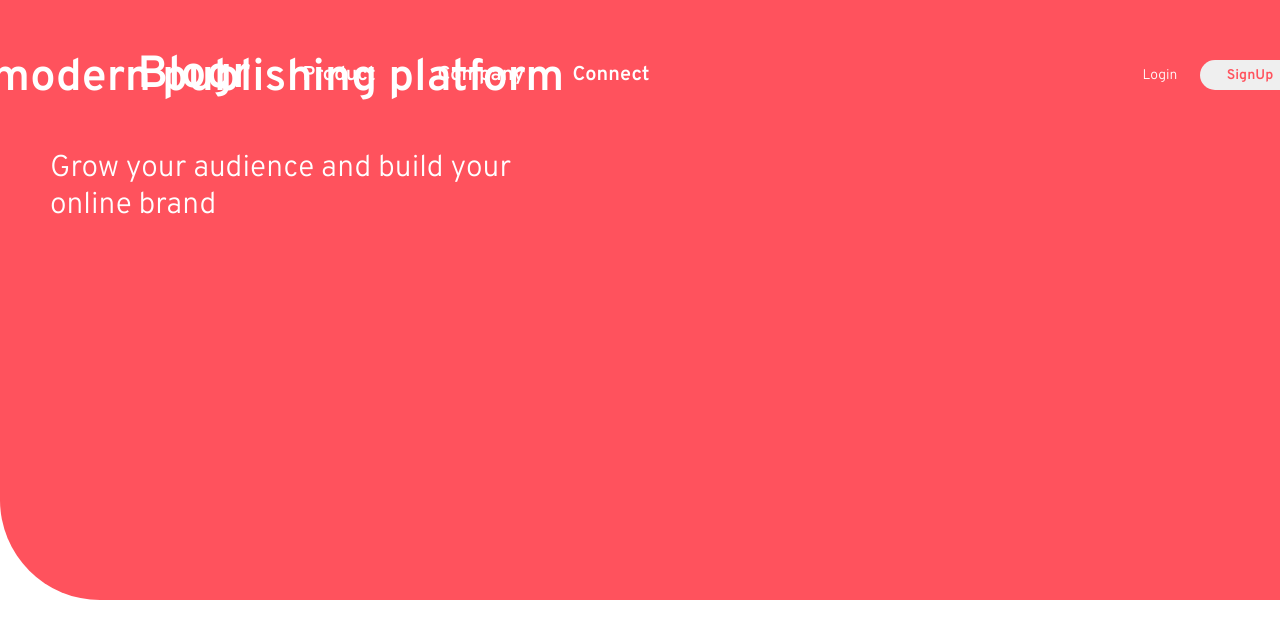
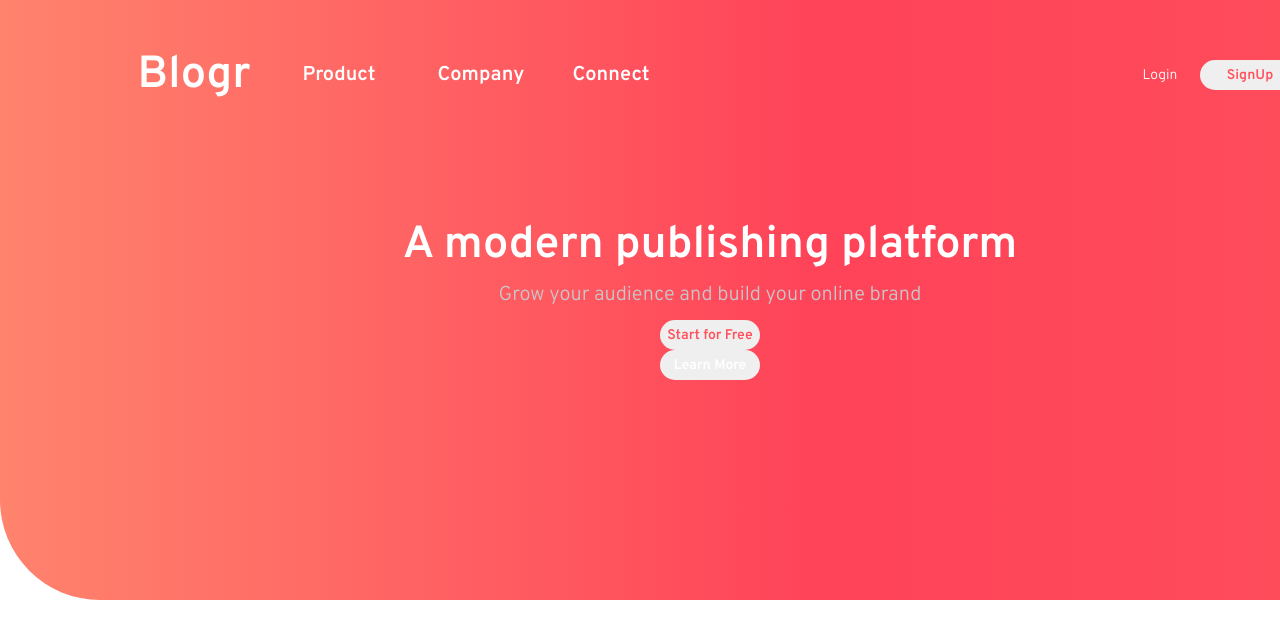
Before and after one commit to monsor3s/react-blogr-landing-page, a React (Create React App) app: page / in a window 1280 px wide. Shown: the top 638 px of the page. Built offline with nearby package versions, Linux system fonts and the light colour scheme.

Commit message:
updt headerbody cmmt

```diff
--- a/src/Header/HeaderElements.js
+++ b/src/Header/HeaderElements.js
@@ -8,7 +8,7 @@ export const HeaderContainer = styled.div`
     display: flex;
     z-index: 99;
     height: 600px;
-    background-color: var(--light-red);
+    background: linear-gradient(90deg, rgba(255,131,109,1) 0%, rgba(255,67,89,1) 57%, rgba(254,78,91,1) 100%);
     border-radius: 0 0 0 100px;
 `;
 
@@ -74,8 +74,9 @@ export const ButtonSignUp = styled.button`
 `;
 
 export const HeaderBody = styled.div`
-    width: 600px;
-    height: 300px;
+    width: 620px;
+    height: 200px;
+    margin: 200px 0 0 400px;
     position: absolute;
     display: flex;
     flex-direction: column;
@@ -86,16 +87,33 @@ export const HeaderBody = styled.div`
 
 export const HeaderBodyTitle = styled.h1`
     width: 700px;
-    height: 100px;
+    height: 50px;
     font-size: 45px;
+    position: relative;
     color: var(--white);
     display: flex;
+    justify-content: center;
+    align-items: center;
 `;
 
 export const HeaderBodySpan = styled.span`
-    width: 500px;
-    height: 100px;
-    font-size: 30px;
+    width: 700px;
+    height: 50px;
+    font-size: 20px;
+    position: relative;
+    color: var(--gray-blue);
+    display: flex;
+    justify-content: center;
+    align-items: center;
+`;
+
+export const ButtonStart = styled(ButtonSignUp)`
+    display: flex;
+    flex-direction: row;
+`;
+
+export const ButtonLearn = styled(ButtonSignUp)`
+    display: flex;
+    flex-direction: row;
     color: var(--white);
-    display: flex;
 `;
--- a/src/Header/index.js
+++ b/src/Header/index.js
@@ -13,6 +13,8 @@ import {
     HeaderBody,
     HeaderBodyTitle,
     HeaderBodySpan,
+    ButtonStart,
+    ButtonLearn,
     } from './HeaderElements'
 
 export const Header = () => {
@@ -33,6 +35,8 @@ export const Header = () => {
             <HeaderBody>
               <HeaderBodyTitle>A modern publishing platform</HeaderBodyTitle>
               <HeaderBodySpan>Grow your audience and build your online brand</HeaderBodySpan>
+                <ButtonStart>Start for Free</ButtonStart>
+                <ButtonLearn>Learn More</ButtonLearn>
             </HeaderBody>
         </HeaderContainer>
       </Head>
```
